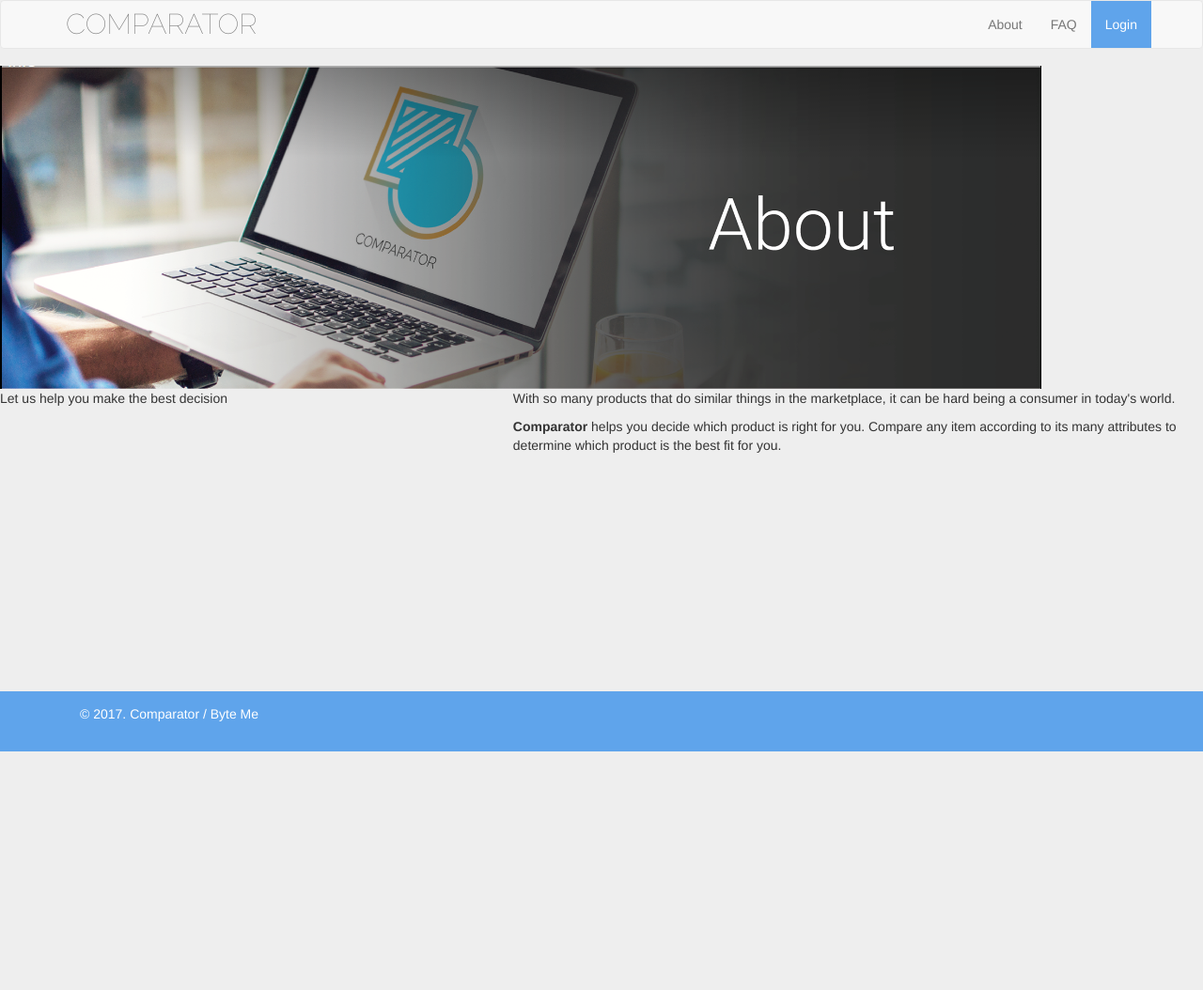
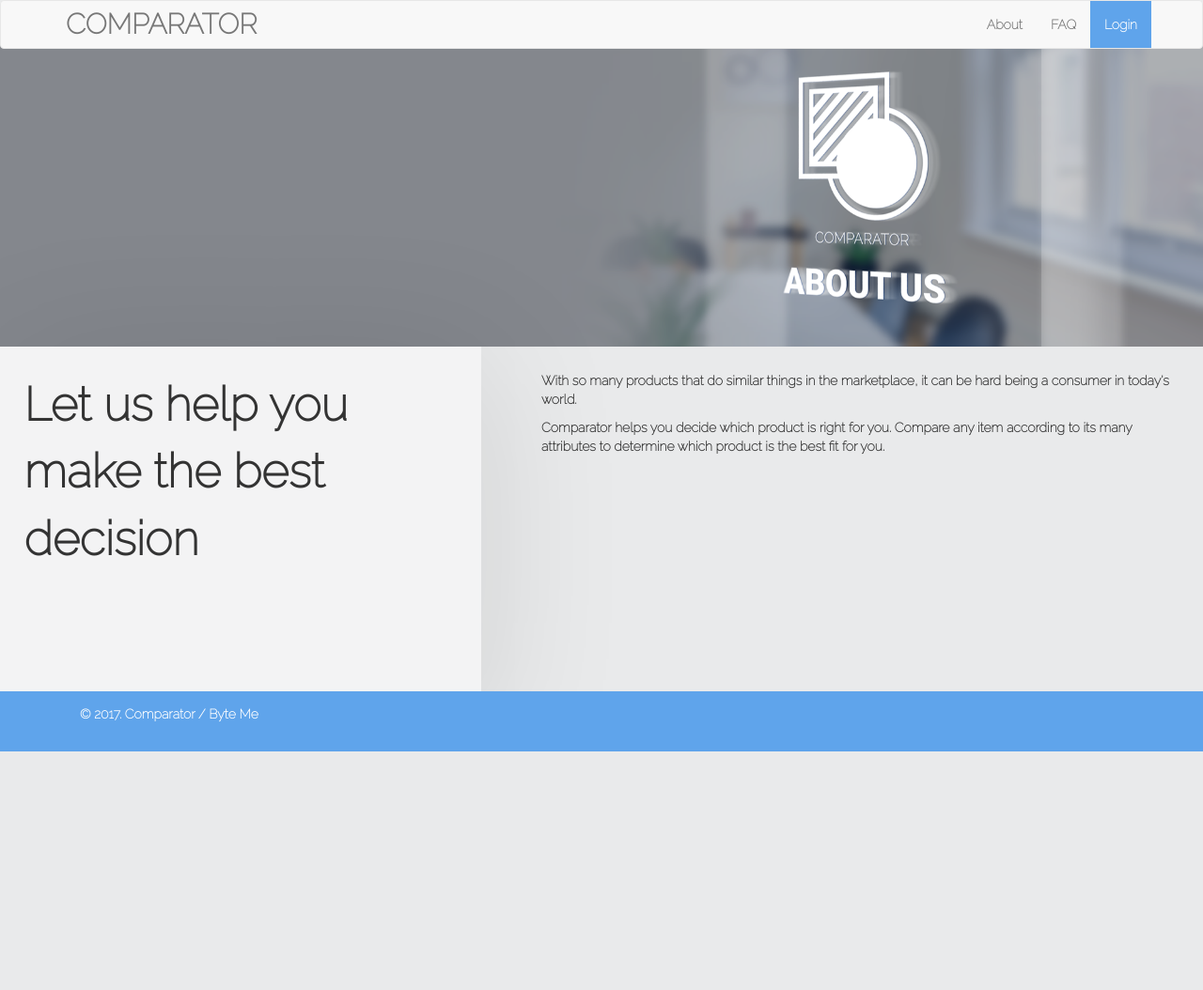
Before and after one commit to Angblah/Comparator, a Flask app: page /about in a window 1280 px wide. Shown: the whole page at 94% size. After the commit the page ends 800 px from the top, so only its background shows below. Run offline with Flask 2, Linux system fonts and the light colour scheme; style sheets or scripts are compiled from the project's sources; parts of the project's set-up code (start-up, migrations or seed data) failed here and were passed over; some libraries are stand-ins or nearby versions.

Commit message:
Changes to About Page

```diff
--- /dev/null
+++ b/project/static/css/about.css
@@ -0,0 +1,28 @@
+/*CSS Specific for About*/
+/*Global Variables*/
+body {
+  padding-top: 2% ! important;
+  font-family: Raleway;
+  font-style: normal;
+  font-variant: normal;
+  font-weight: bold;
+  background-color: #e9eaeb;
+  padding-bottom: 0%;
+}
+div.banner img {
+  width: 100%;
+}
+div.side-bar {
+  background-color: #f3f3f4;
+  height: 50%;
+  width: 40%;
+  position: fixed;
+  box-shadow: 10px 10px 3em rgba(4, 4, 4, 0.1);
+  font-size: 50px;
+  padding: 2%;
+}
+div.content {
+  padding-left: 45%;
+  padding-top: 2%;
+  padding-right: 2%;
+}
--- /dev/null
+++ b/project/static/css/about.less
@@ -0,0 +1,41 @@
+/*CSS Specific for About*/
+
+/*Global Variables*/
+@primary-col: #5fa4eb;
+@secondary-col: #ff9900;
+@back-col: #eee;
+@primary-text: #111;
+@secondary-text: #fff;
+@nav-side-primary-text: rgb(147,149,152);
+@nav-side-secondary-text: #000;
+@shadow: rgba(4, 4, 4, 0.1);
+
+body {
+    padding-top: 2% ! important;
+    font-family: Raleway;
+    font-style: normal;
+    font-variant: normal;
+    font-weight: bold;
+    background-color: rgb(233, 234, 235);
+    padding-bottom: 0%;
+}
+
+div.banner img{
+	width: 100%;
+}
+
+div.side-bar {
+	background-color: rgb(243, 243, 244);
+  	height: 50%;
+  	width: 40%;
+  	position: fixed;
+  	box-shadow: 10px 10px 3em @shadow;
+  	font-size: 50px;
+  	padding: 2%
+}
+
+div.content {
+	padding-left: 45%;
+	padding-top: 2%;
+	padding-right: 2%;
+}
--- a/project/templates/about.html
+++ b/project/templates/about.html
@@ -11,15 +11,29 @@
     {% include "partials/userNavBar.html" %}
 {% endif %}
 
+<link href="../static/css/about.css" rel="stylesheet">
+
 <body>
 
 <div id="all">
 
     <div class="banner">
-        <img src="/static/img/aboutBanner.png" align="center">
+        <img src="/static/img/aboutBanner.png" align="center" style="width: 100%">
     </div>
 
-    <div class="row">
+    <div class="side-bar">
+        Let us help you make the best decision
+    </div>
+
+    <div class="content">
+        <p>With so many products that do similar things in the marketplace,
+            it can be hard being a consumer in today's world.</p>
+        <p><strong>Comparator</strong> helps you decide which product
+            is right for you. Compare any item according to its many
+            attributes to determine which product is the best fit for you.</p>
+    </div>
+
+    <!-- <div class="row">
         <div class="col-md-5">Let us help you make the best decision</div>
         <div class="col-md-7">
             <p>With so many products that do similar things in the marketplace,
@@ -28,7 +42,7 @@
                 is right for you. Compare any item according to its many
             attributes to determine which product is the best fit for you.</p>
         </div>
-    </div>
+    </div> -->
 
 </div>
 
```
Also changed, not shown: project/static/img/aboutBanner.PNG, project/static/img/default-user-back.jpg (deleted), project/static/img/homepage.png.
